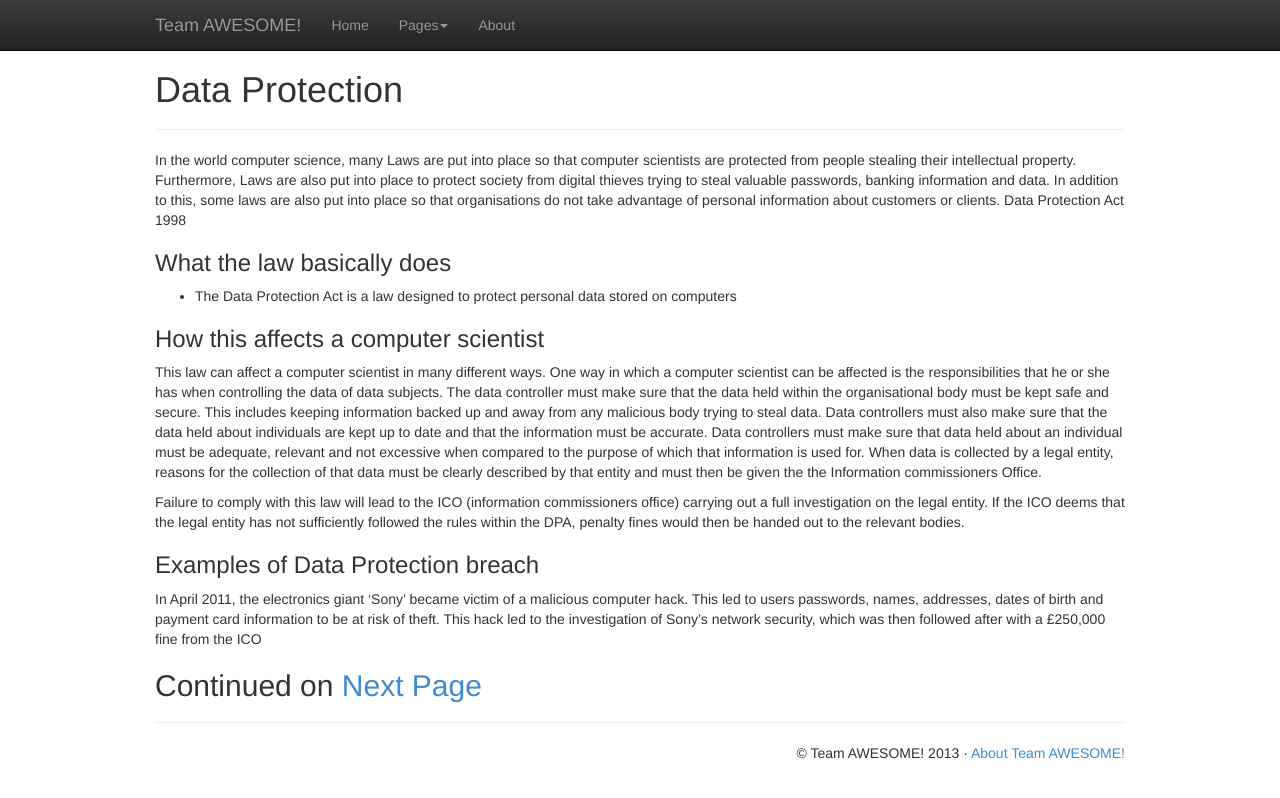
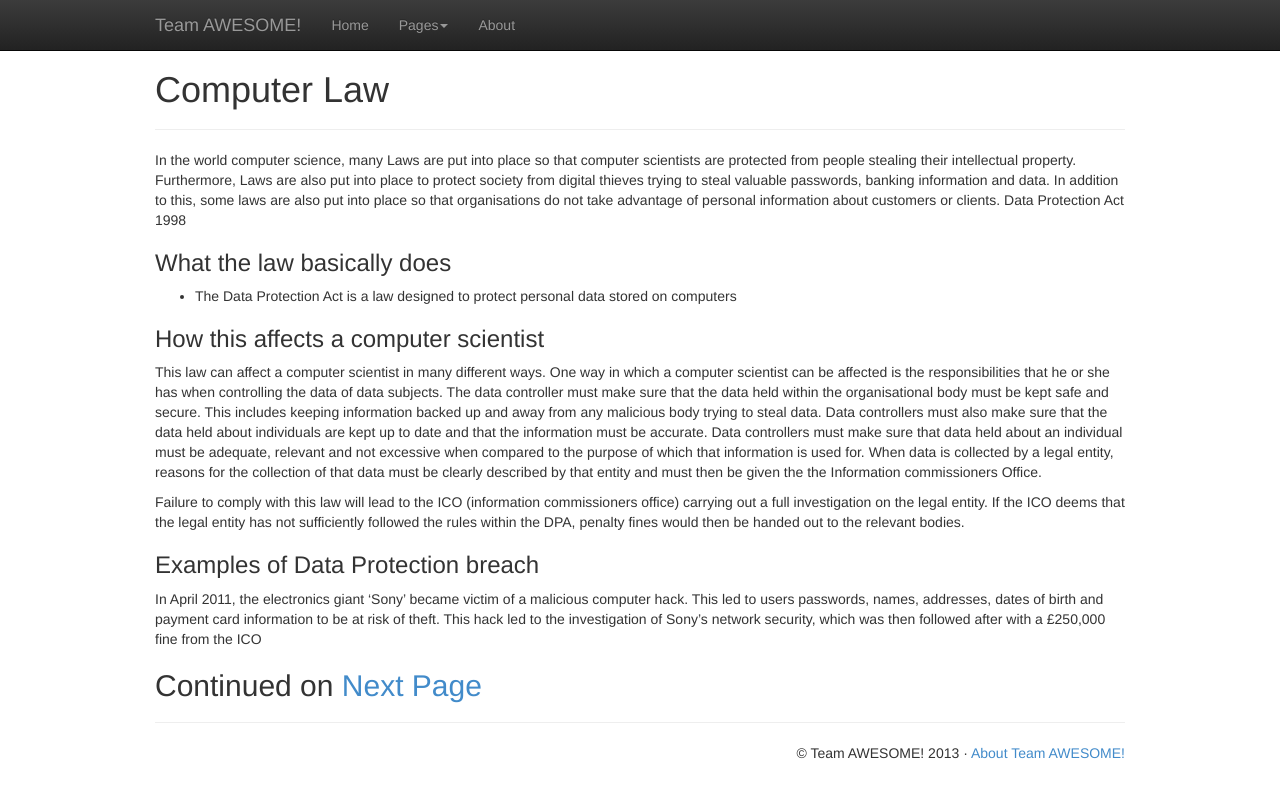
Before and after one commit to adamus1red/tripping-octo-adventure, a Jekyll site: the page built from _posts/2013-12-02-computer-law-1.md, in a window 1280 px wide. Shown: the top 798 px of the page. Built offline with Jekyll 4.4.1, drawn with Linux system fonts in a browser that asks for light colours; Markdown is read by kramdown in place of the engine named in the settings.

Commit message:
fix title

```diff
--- a/_posts/2013-12-02-computer-law-1.md
+++ b/_posts/2013-12-02-computer-law-1.md
@@ -1,6 +1,6 @@
 ---
 layout: page
-title: Data Protection
+title: Computer Law
 ---
 
 In the world computer science, many Laws are put into place so that computer scientists are protected from people stealing their intellectual property. Furthermore, Laws are also put into place to protect society from digital thieves trying to steal valuable passwords, banking information and data. In addition to this, some laws are also put into place so that organisations do not take advantage of personal information about customers or clients.
```
